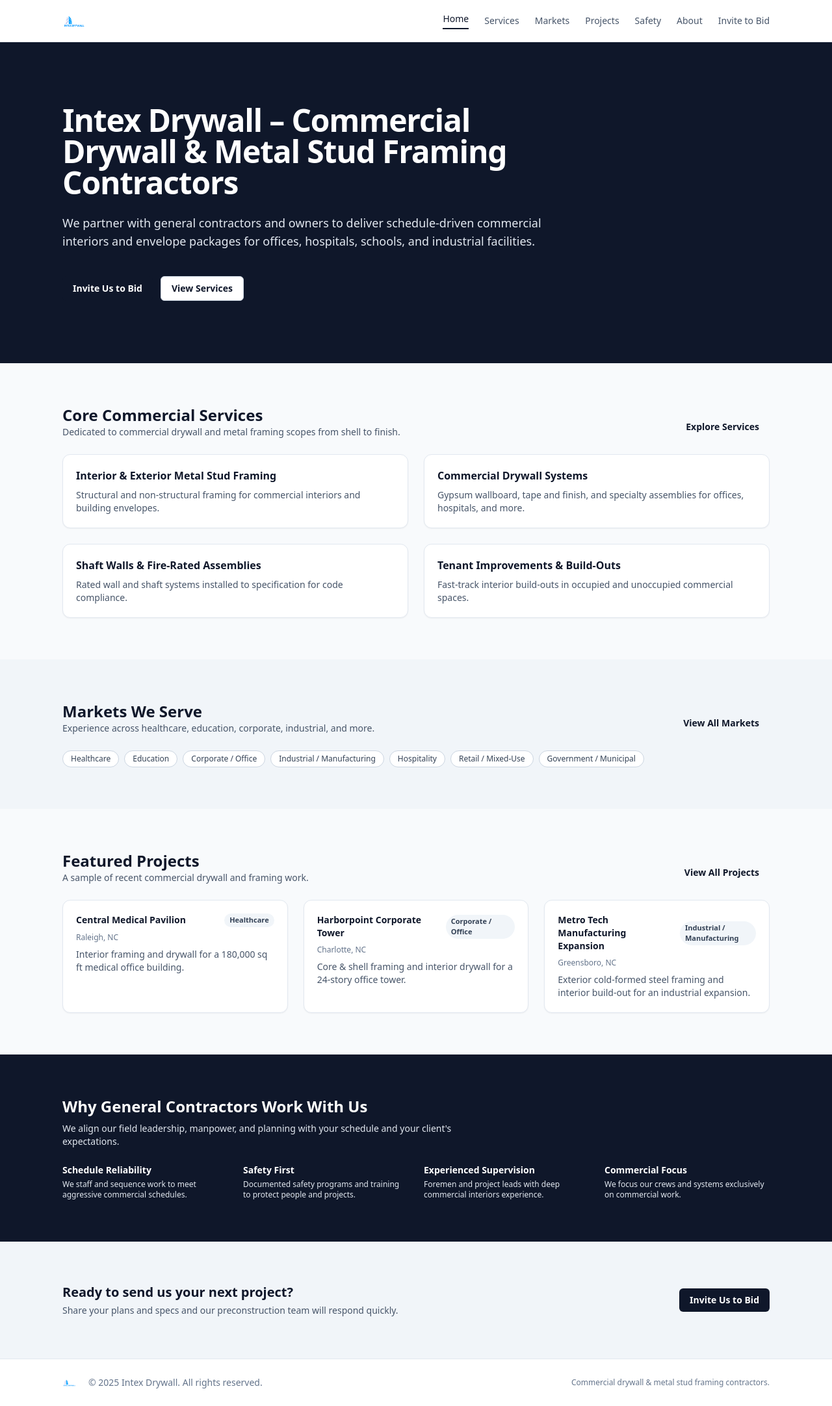
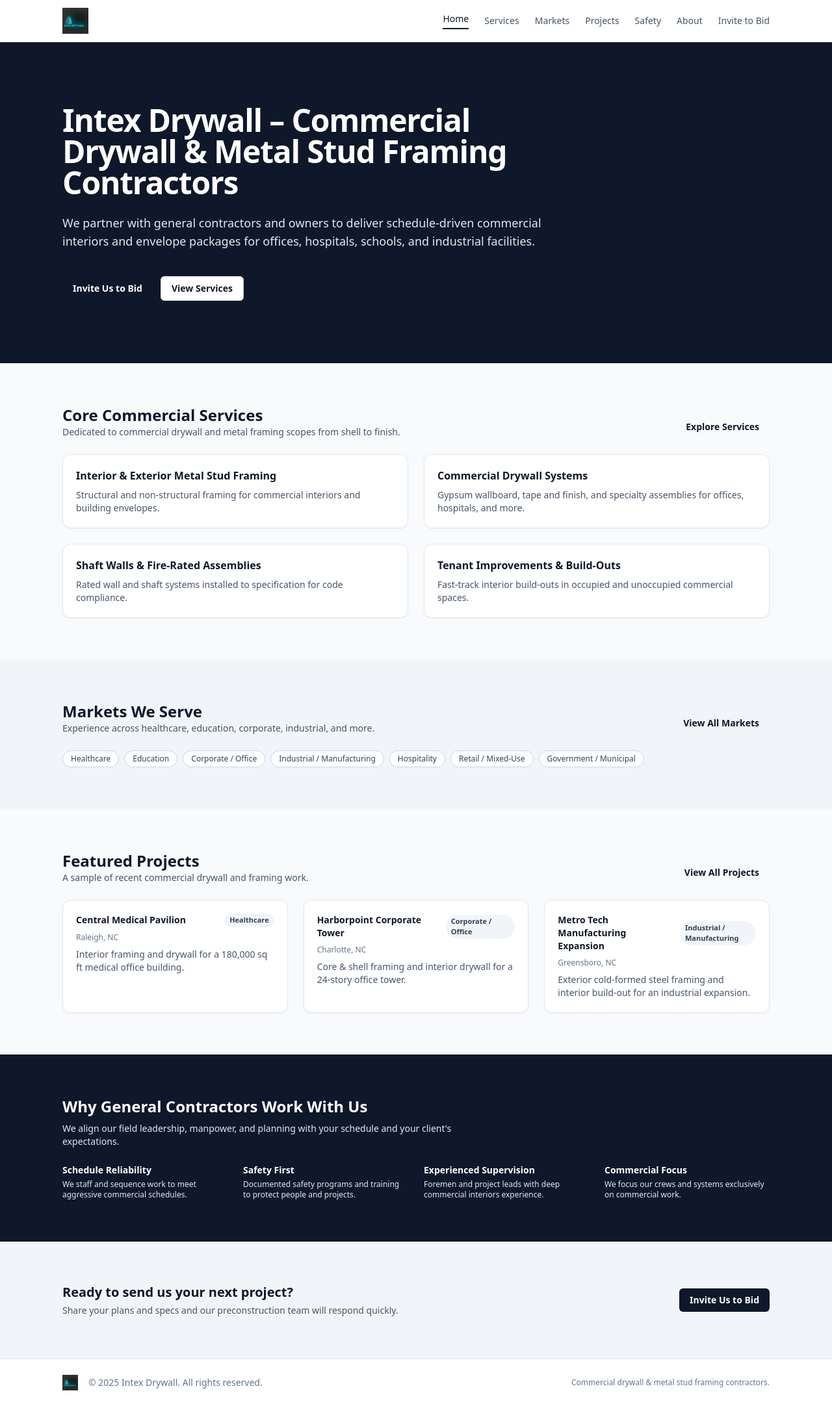
Before and after one commit to IntexRanch/intexdrywall.com, a Next.js app: page / in a window 1280 px wide. Shown: the whole page at 65% size. Built offline with nearby package versions, Linux system fonts and the light colour scheme.

Commit message:
teal logo

```diff
--- a/components/Footer.tsx
+++ b/components/Footer.tsx
@@ -6,7 +6,7 @@
       <div className="mx-auto max-w-6xl px-4 sm:px-6 lg:px-8 py-6 text-sm text-slate-500 flex flex-col sm:flex-row items-center justify-between gap-4">
         <div className="flex items-center gap-4">
           <Image
-            src="/mainlogo.png"
+            src="/tealLogo.png"
             alt="Intex Drywall Logo"
             width={80}
             height={27}
--- a/components/Header.tsx
+++ b/components/Header.tsx
@@ -24,7 +24,7 @@
       <div className="mx-auto max-w-6xl px-4 sm:px-6 lg:px-8 flex items-center justify-between h-16">
         <Link href="/" className="flex items-center gap-2">
           <Image
-            src="/mainlogo.png"
+            src="/tealLogo.png"
             alt="Intex Drywall Logo"
             width={120}
             height={40}
--- a/next.config.mjs
+++ b/next.config.mjs
@@ -3,6 +3,10 @@
   // Generate a fully static export that can be hosted on Cloudflare Pages
   // without a custom Next.js runtime.
   output: "export",
+  images: {
+    // Disable Image Optimization for static export compatibility
+    unoptimized: true,
+  },
 };
 
 export default nextConfig;
```
